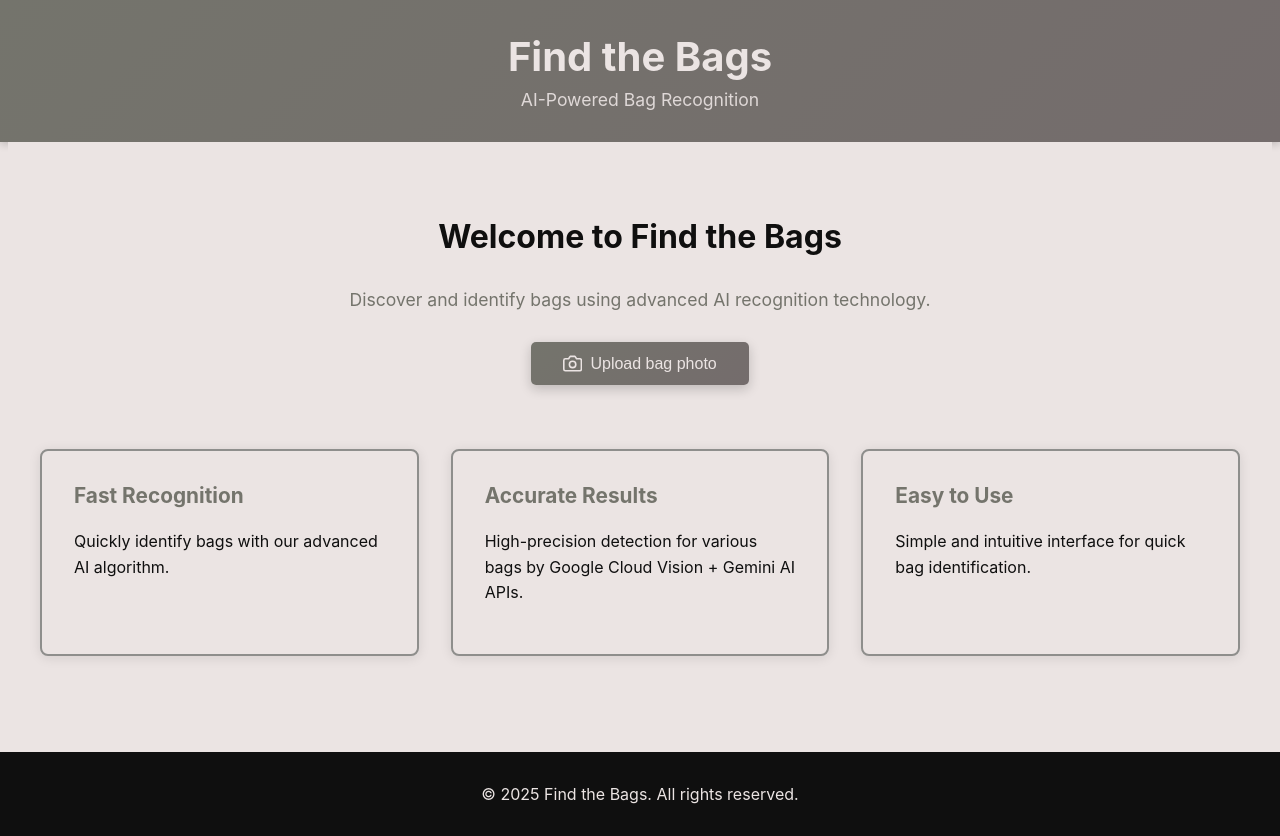
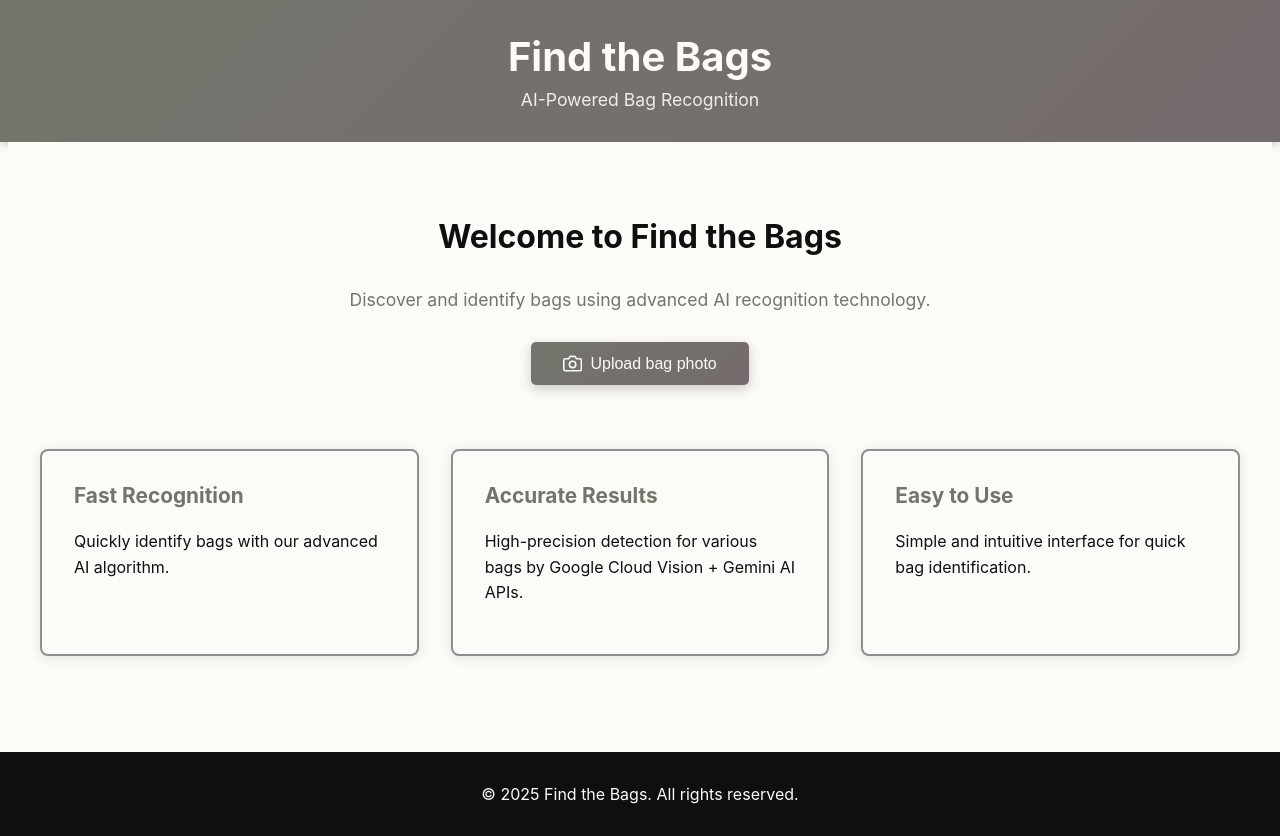
Before and after one commit to blossommojekwu/findthebags, a React (Vite) app: page / in a window 1280 px wide. Built offline with nearby package versions, Linux system fonts and the light colour scheme; the HTML template or start-up script is replaced by a standard one.

Commit message:
only show feature cards when there isn't an image preview

```diff
--- a/src/App.css
+++ b/src/App.css
@@ -2,12 +2,12 @@
   display: flex;
   flex-direction: column;
   min-height: 100vh;
-  background-color: #ebe4e3;
+  background-color: #fcfbf7;
 }
 
 .header {
   background: linear-gradient(135deg, #74746c 0%, #746c6c 100%);
-  color: #ebe4e3;
+  color: #fcfbf7;
   padding: 2rem;
   text-align: center;
   box-shadow: 0 2px 8px rgba(15, 15, 15, 0.2);
@@ -31,7 +31,7 @@
   max-width: 1200px;
   margin: 0 auto;
   width: 100%;
-  background-color: #ebe4e3;
+  background-color: #fcfbf7;
 }
 
 .hero {
@@ -64,7 +64,7 @@
 
 .cta-button {
   background: linear-gradient(135deg, #74746c 0%, #746c6c 100%);
-  color: #ebe4e3;
+  color: #fcfbf7;
   border: none;
   padding: 0.75rem 2rem;
   font-size: 1rem;
@@ -123,7 +123,7 @@
   top: 8px;
   right: 8px;
   background: #0f0f0f;
-  color: #ebe4e3;
+  color: #fcfbf7;
   border: none;
   border-radius: 50%;
   width: 36px;
@@ -149,7 +149,7 @@
 
 .analyze-button {
   background: linear-gradient(135deg, #74746c 0%, #746c6c 100%);
-  color: #ebe4e3;
+  color: #fcfbf7;
   border: none;
   padding: 0.75rem 2rem;
   font-size: 0.95rem;
@@ -181,7 +181,7 @@
   height: 16px;
   border: 2px solid rgba(235, 228, 227, 0.3);
   border-radius: 50%;
-  border-top-color: #ebe4e3;
+  border-top-color: #fcfbf7;
   animation: spin 0.8s linear infinite;
 }
 
@@ -193,7 +193,7 @@
 
 .bag-info {
   margin-top: 2rem;
-  background: #ebe4e3;
+  background: #fcfbf7;
   padding: 2rem;
   border-radius: 8px;
   box-shadow: 0 2px 12px rgba(15, 15, 15, 0.1);
@@ -251,7 +251,7 @@
 
 .item-confidence {
   background: #8e8e8c;
-  color: #ebe4e3;
+  color: #fcfbf7;
   padding: 0.25rem 0.75rem;
   border-radius: 20px;
   font-size: 0.85rem;
@@ -337,7 +337,7 @@
 }
 
 .feature-card {
-  background: #ebe4e3;
+  background: #fcfbf7;
   padding: 2rem;
   border-radius: 8px;
   box-shadow: 0 2px 12px rgba(15, 15, 15, 0.1);
@@ -364,7 +364,7 @@
 
 .footer {
   background: #0f0f0f;
-  color: #ebe4e3;
+  color: #fcfbf7;
   text-align: center;
   padding: 2rem;
   margin-top: 3rem;
@@ -389,7 +389,7 @@
 }
 
 .brand-info {
-  background: linear-gradient(135deg, #ebe4e3 0%, #f0f0f0 100%);
+  background: linear-gradient(135deg, #fcfbf7 0%, #f0f0f0 100%);
   padding: 1.5rem;
   border-radius: 8px;
   border-left: 4px solid #8e8e8c;
@@ -442,7 +442,7 @@
 
 .brand-confidence {
   background: linear-gradient(135deg, #8e8e8c 0%, #74746c 100%);
-  color: #ebe4e3;
+  color: #fcfbf7;
   padding: 0.25rem 0.6rem;
   border-radius: 12px;
   font-size: 0.8rem;
@@ -466,7 +466,7 @@
 }
 
 .gemini-section {
-  background: linear-gradient(135deg, #ebe4e3 0%, #f0f0f0 100%) !important;
+  background: linear-gradient(135deg, #fcfbf7 0%, #f0f0f0 100%) !important;
   border-left-color: #8e8e8c !important;
 }
 
@@ -478,7 +478,7 @@
 
 .gemini-item {
   padding: 1rem;
-  background: #ebe4e3;
+  background: #fcfbf7;
   border-radius: 6px;
   border-left: 3px solid #74746c;
   box-shadow: 0 2px 8px rgba(15, 15, 15, 0.1);
@@ -503,7 +503,7 @@
 }
 
 .designer-section {
-  background: linear-gradient(135deg, #ebe4e3 0%, #f5f5f5 100%) !important;
+  background: linear-gradient(135deg, #fcfbf7 0%, #f5f5f5 100%) !important;
   border-left-color: #8e8e8c !important;
 }
 
@@ -515,7 +515,7 @@
 
 .designer-item {
   padding: 1rem;
-  background: #ebe4e3;
+  background: #fcfbf7;
   border-radius: 6px;
   border-left: 3px solid #74746c;
   box-shadow: 0 2px 8px rgba(15, 15, 15, 0.1);
@@ -540,13 +540,13 @@
 }
 
 .historical-context-section {
-  background: linear-gradient(135deg, #ebe4e3 0%, #f5f5f5 100%) !important;
+  background: linear-gradient(135deg, #fcfbf7 0%, #f5f5f5 100%) !important;
   border-left-color: #74746c !important;
 }
 
 .historical-content {
   padding: 1.5rem;
-  background: #ebe4e3;
+  background: #fcfbf7;
   border-radius: 6px;
   border: 1px solid #8e8e8c;
   box-shadow: 0 2px 8px rgba(15, 15, 15, 0.1);
--- a/src/App.tsx
+++ b/src/App.tsx
@@ -428,6 +428,7 @@ const App: FC = () => {
           )}
         </section>
 
+        {!imagePreview && (
           <section className="features">
             <div className="feature-card">
               <h3>Fast Recognition</h3>
@@ -442,6 +443,7 @@ const App: FC = () => {
               <p>Simple and intuitive interface for quick bag identification.</p>
             </div>
           </section>
+        )}
       </main>
 
       <footer className="footer">
```
Lines whose indentation alone changed are shown as unchanged.
